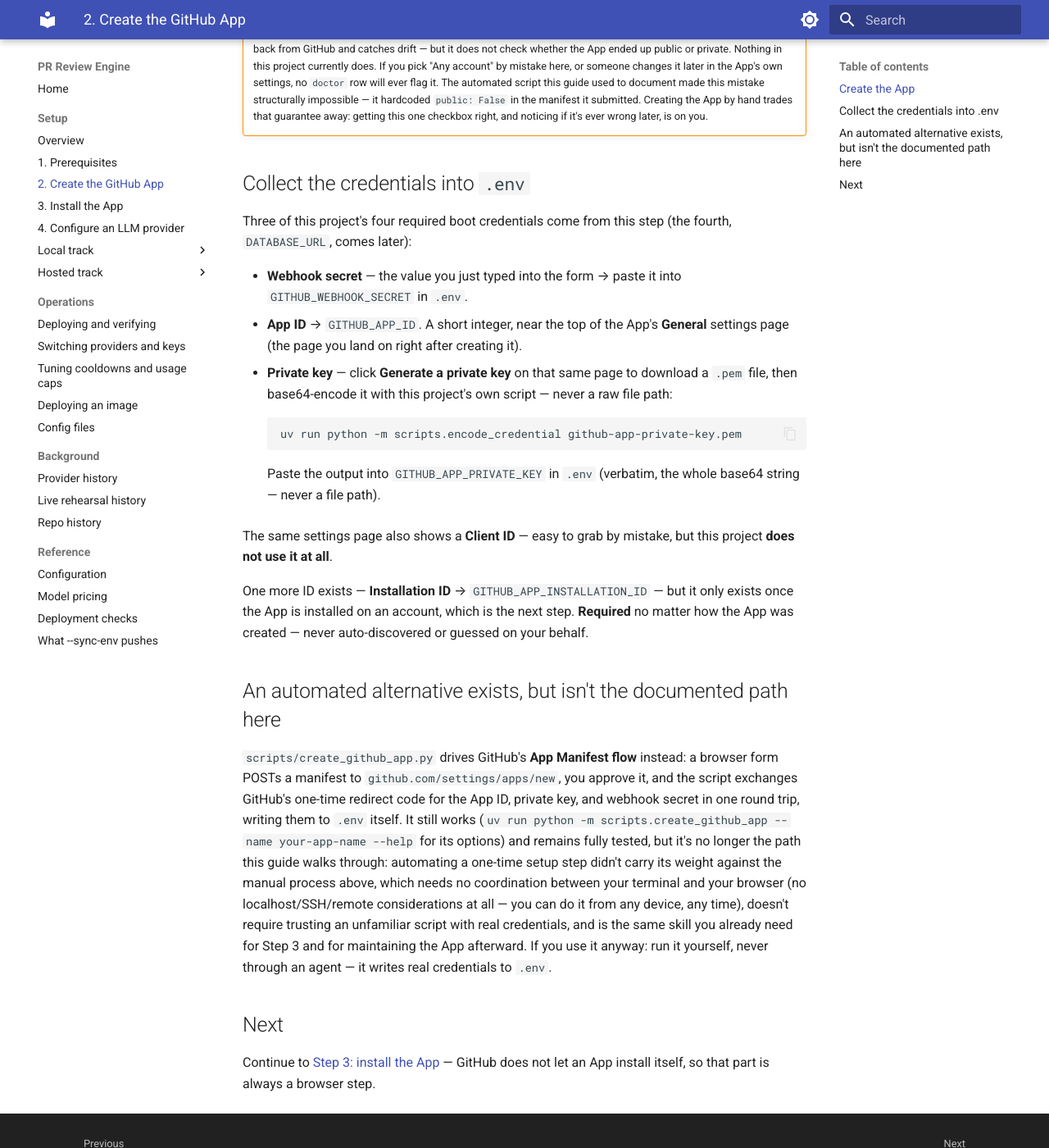
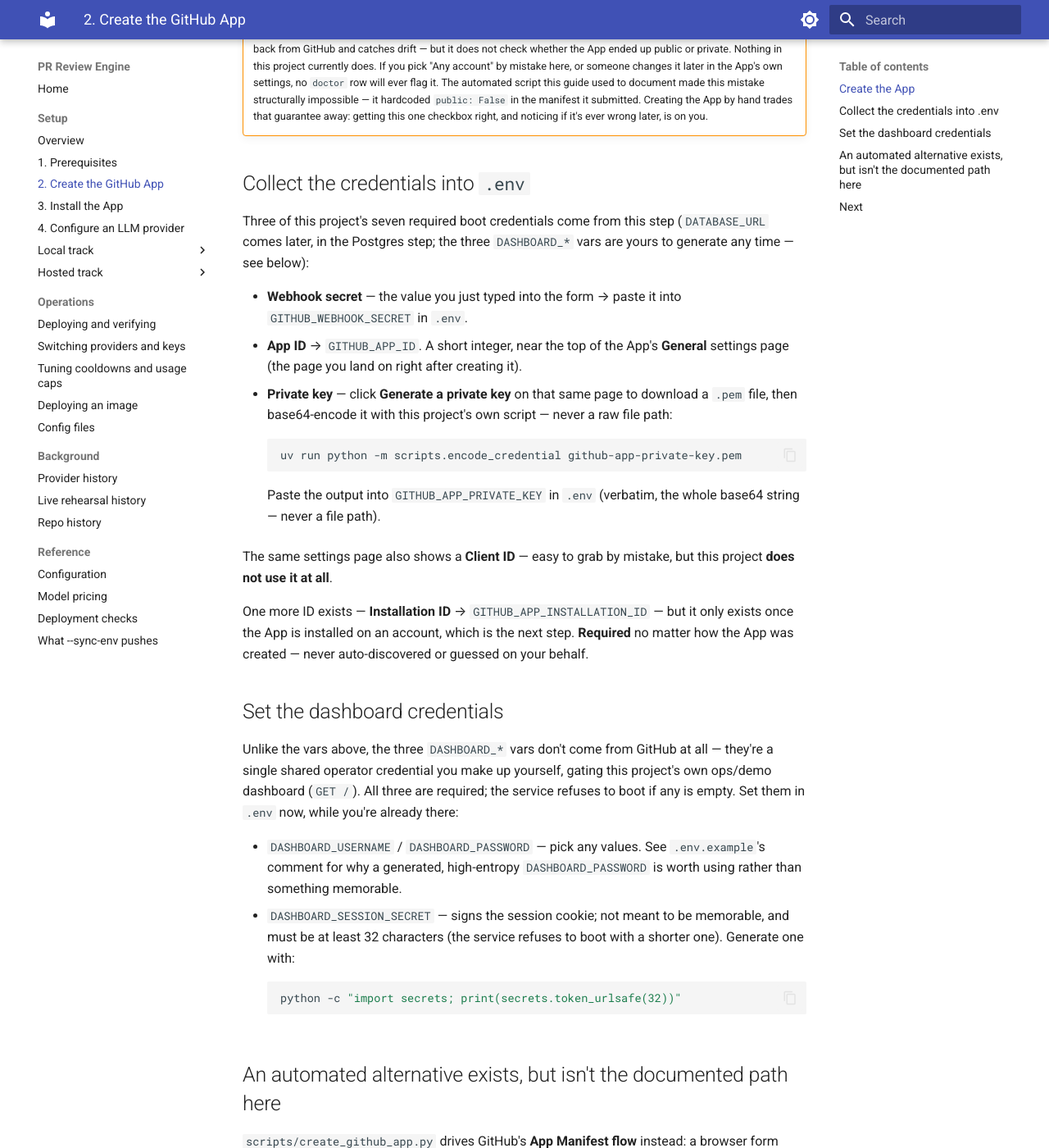
Before and after one commit to SomeoneSomewhereelse/pr-review-bot, an MkDocs documentation site: the page built from guide/setup/02-github-app.md, in a window 1280 px wide and 1400 px high, scrolled down 1881 px. Shown: the whole window at 82% size. Built offline with MkDocs 1.6.1 and Material for MkDocs 9.7.7, drawn with Linux system fonts in a browser that asks for light colours; some of the changed text lies outside the part shown.

Commit message:
docs: document the DASHBOARD_* credentials, note dashboard login requirement, log the final-review findings
guide/setup/02-github-app.md's boot-credential count was stale at "four"
(now seven); adds a new section on generating the three DASHBOARD_* vars.
README.md's GET / bullet now notes the dashboard requires signing in.
guide/setup/local/08-run.md notes that Secure cookies work fine over plain
http://localhost, heading off a "login succeeds but bounces back" false
alarm.

ISSUES.md: updates the parked "Dashboard Environment feature" entry now
that its stated prerequisite (dashboard authentication) is merged, and
logs a new entry recording that this branch's final whole-branch review
caught a CRITICAL plan-provided bug (the compare_digest fix above) and a
plan-level file omission (dashboard.html never appeared in any task's
Files list) -- a second confirmed instance of "task-scoped review checks
conformance to the brief, not correctness of the brief itself."

````diff
--- a/guide/setup/02-github-app.md
+++ b/guide/setup/02-github-app.md
@@ -40,8 +40,8 @@
   random by hand). Keep this value visible for a moment; you'll paste it
   into `.env` in the next section. It's easy to miss since nothing about
   the App's settings *page* prompts for it afterward, but the service
-  refuses to start without it — it's one of the four required boot
-  credentials.
+  refuses to start without it — it's one of seven required boot
+  credentials (see below).
 - **Repository permissions** — set exactly:
 
     | Permission | Access |
@@ -89,8 +89,9 @@
 
 ## Collect the credentials into `.env`
 
-Three of this project's four required boot credentials come from this step
-(the fourth, `DATABASE_URL`, comes later):
+Three of this project's seven required boot credentials come from this step
+(`DATABASE_URL` comes later, in the Postgres step; the three `DASHBOARD_*`
+vars are yours to generate any time — see below):
 
 - **Webhook secret** — the value you just typed into the form → paste it
   into `GITHUB_WEBHOOK_SECRET` in `.env`.
@@ -115,6 +116,25 @@
 next step. **Required** no matter how the App was created — never
 auto-discovered or guessed on your behalf.
 
+## Set the dashboard credentials
+
+Unlike the vars above, the three `DASHBOARD_*` vars don't come from GitHub
+at all — they're a single shared operator credential you make up yourself,
+gating this project's own ops/demo dashboard (`GET /`). All three are
+required; the service refuses to boot if any is empty. Set them in `.env`
+now, while you're already there:
+
+- `DASHBOARD_USERNAME` / `DASHBOARD_PASSWORD` — pick any values. See
+  `.env.example`'s comment for why a generated, high-entropy
+  `DASHBOARD_PASSWORD` is worth using rather than something memorable.
+- `DASHBOARD_SESSION_SECRET` — signs the session cookie; not meant to be
+  memorable, and must be at least 32 characters (the service refuses to
+  boot with a shorter one). Generate one with:
+
+    ```bash
+    python -c "import secrets; print(secrets.token_urlsafe(32))"
+    ```
+
 ## An automated alternative exists, but isn't the documented path here
 
 `scripts/create_github_app.py` drives GitHub's **App Manifest flow**
````
Also changed, not shown: ISSUES.md (+8 -0 lines), README.md (+3 -1 lines), guide/setup/local/08-run.md (+9 -0 lines).
